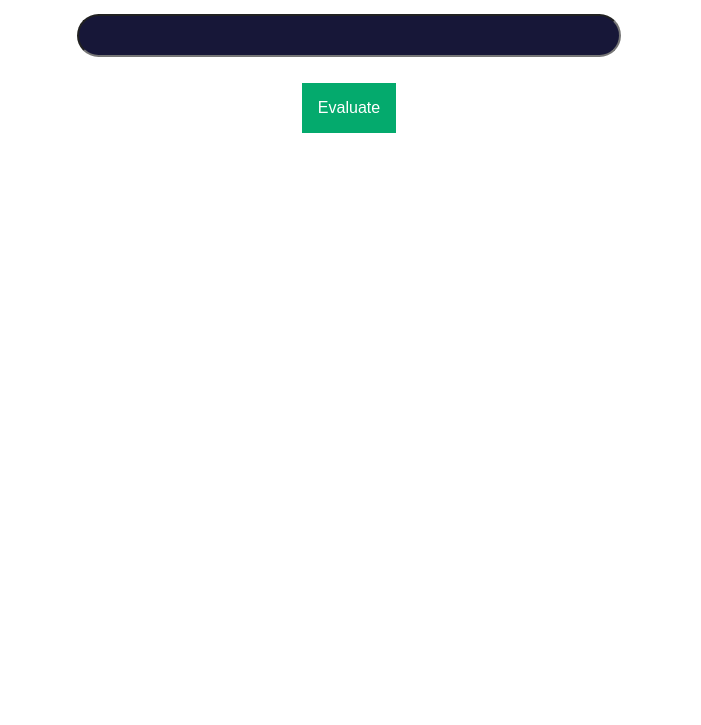
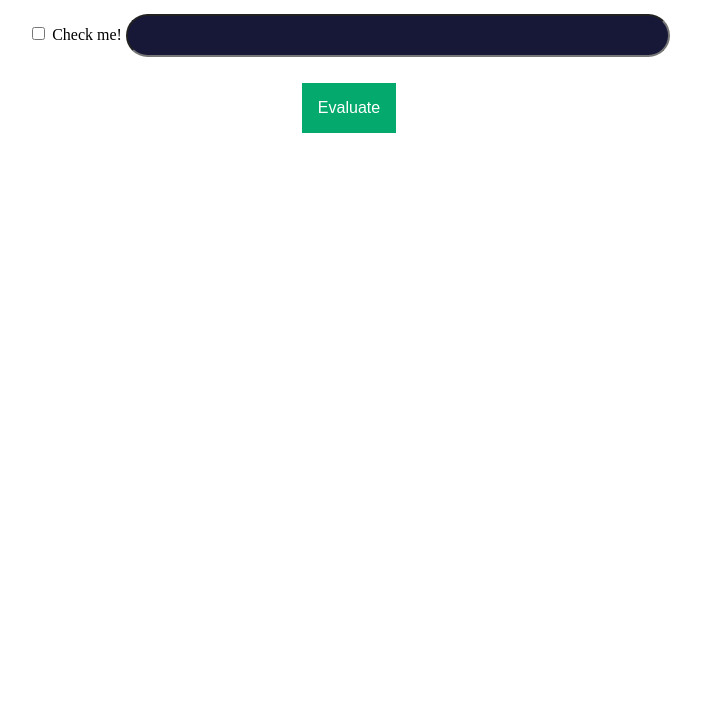
Before and after one commit to kejjjjj/LASKIN2, a website: page index.html in a window 1280 px wide. Shown: the part 75-800 px from the top of the page, without its empty margins (291-992 px from the left). Drawn offline with Linux system fonts and the light colour scheme.

Commit message:
asdasdasd

```diff
--- a/index.html
+++ b/index.html
@@ -16,6 +16,10 @@
         <div style="text-align:center;">
 
         <h1 class="epic_text">epic calculator</h1>
+        <label>
+            <input type="checkbox">
+            Check me!
+          </label>
         <input class="a1" type="text" id = "expression_">
         <br></br>
         <button class="dropbtn" id = "dropbtn2" onclick="EvaluateExpression_Init()">Evaluate</button>
```
